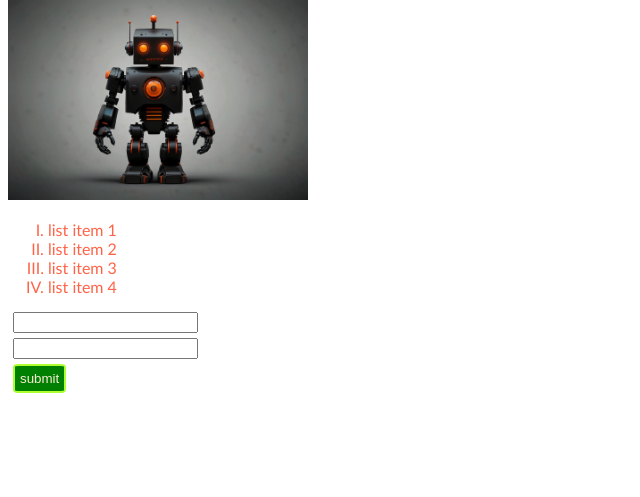
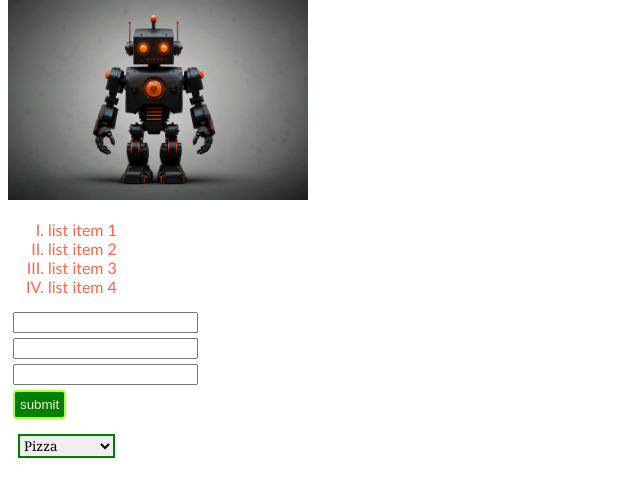
Before and after one commit to kawsarahmed24/new-repo, a plain HTML site: page index.html in a window 1280 px wide. Shown: the part 81-578 px from the top of the page, without its empty margins (0-640 px from the left). Drawn offline with Linux system fonts and the light colour scheme.

Commit message:
adds a dropdown list and styled it

```diff
--- a/index.html
+++ b/index.html
@@ -19,7 +19,15 @@
     <form action="">
         <input type="text" name="" id="">
         <input type="password" name="" id="">
+        <input type="number" name="" id="">
         <input type="submit" value="submit">
+        <select name="" id="">
+            <option value="pizza">Pizza</option>
+            <option value="burger">Burger</option>
+            <option value="sandwitch">Sandwitch</option>
+            <option value="momos">Momos</option>
+            <option value="drumsticks">Drumsticks</option>
+        </select>
     </form>
 </body>
 </html>
--- a/styles/style.css
+++ b/styles/style.css
@@ -19,3 +19,9 @@ ol li{
     color: tomato;
     font-family: 'Trebuchet MS', 'Lucida Sans Unicode', 'Lucida Grande', 'Lucida Sans', Arial, sans-serif;
 }
+
+select{
+    margin: 10px;
+    border: 2px solid green;
+    font-family: Georgia, 'Times New Roman', Times, serif;
+}
```
